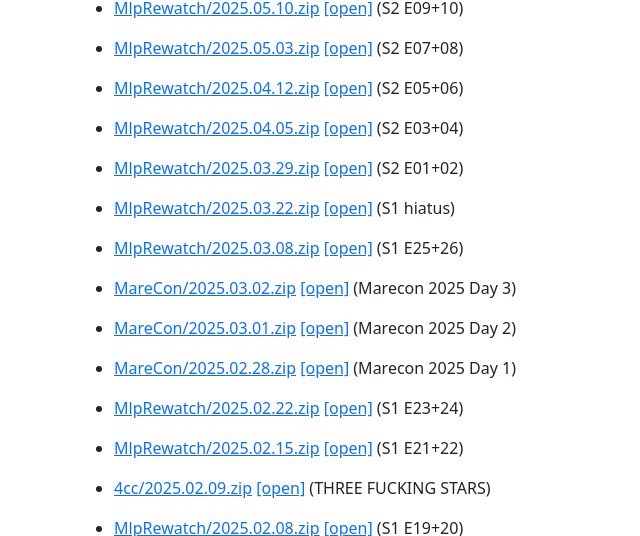
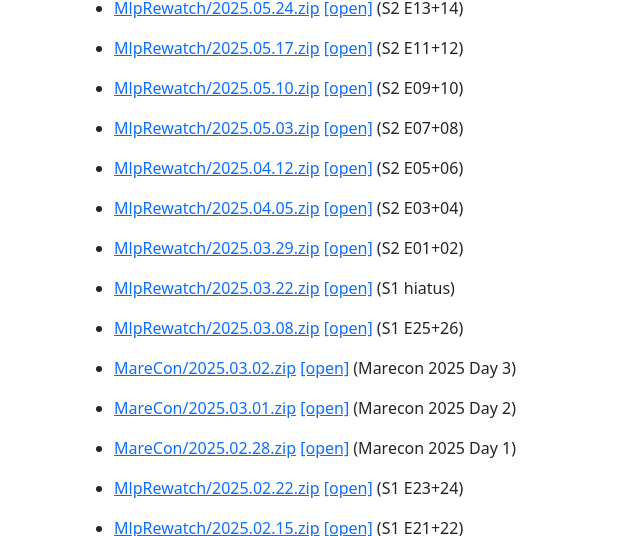
Before and after one commit to firlin123/mare, a website: page static/index.html in a window 1280 px wide. Shown: the part 564-1100 px from the top of the page, without its empty margins (0-640 px from the left). Drawn offline with nearby package versions, Linux system fonts and the light colour scheme.

Commit message:
MlpRewatch/2025.05.24.zip

```diff
--- a/static/index.html
+++ b/static/index.html
@@ -46,6 +46,8 @@
         </ul>
         <h1>CyTube Replays: </h1>
         <ul>
+            <li class="mb-3"><a href="https://rp.oc4.pp.ua/0_PublicData/Replays/MlpRewatch/2025.05.24.zip">MlpRewatch/2025.05.24.zip</a> <a href="https://firlin123.github.io/cytube-replay/load?zip=https://rp.oc4.pp.ua/0_PublicData/Replays/MlpRewatch/2025.05.24.zip">[open]</a> (S2 E13+14)</li>
+            <li class="mb-3"><a href="https://rp.oc4.pp.ua/0_PublicData/Replays/MlpRewatch/2025.05.17.zip">MlpRewatch/2025.05.17.zip</a> <a href="https://firlin123.github.io/cytube-replay/load?zip=https://rp.oc4.pp.ua/0_PublicData/Replays/MlpRewatch/2025.05.17.zip">[open]</a> (S2 E11+12)</li>
             <li class="mb-3"><a href="https://rp.oc4.pp.ua/0_PublicData/Replays/MlpRewatch/2025.05.10.zip">MlpRewatch/2025.05.10.zip</a> <a href="https://firlin123.github.io/cytube-replay/load?zip=https://rp.oc4.pp.ua/0_PublicData/Replays/MlpRewatch/2025.05.10.zip">[open]</a> (S2 E09+10)</li>
             <li class="mb-3"><a href="https://rp.oc4.pp.ua/0_PublicData/Replays/MlpRewatch/2025.05.03.zip">MlpRewatch/2025.05.03.zip</a> <a href="https://firlin123.github.io/cytube-replay/load?zip=https://rp.oc4.pp.ua/0_PublicData/Replays/MlpRewatch/2025.05.03.zip">[open]</a> (S2 E07+08)</li>
             <li class="mb-3"><a href="https://rp.oc4.pp.ua/0_PublicData/Replays/MlpRewatch/2025.04.12.zip">MlpRewatch/2025.04.12.zip</a> <a href="https://firlin123.github.io/cytube-replay/load?zip=https://rp.oc4.pp.ua/0_PublicData/Replays/MlpRewatch/2025.04.12.zip">[open]</a> (S2 E05+06)</li>
```
